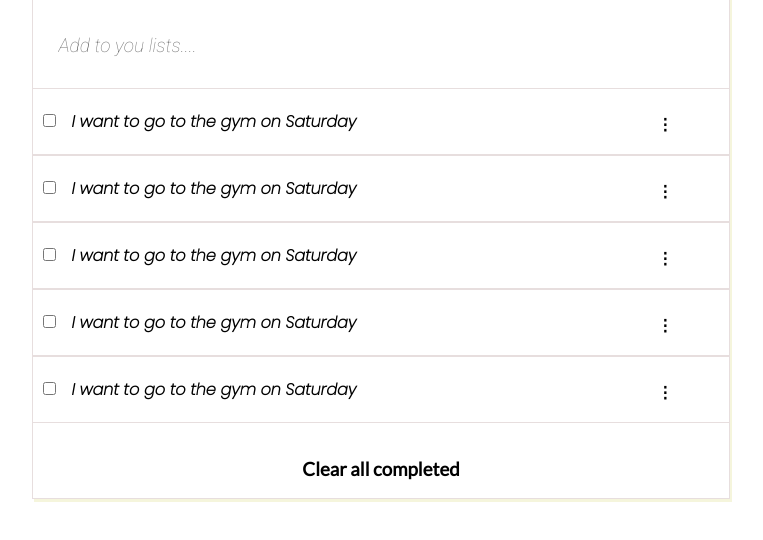
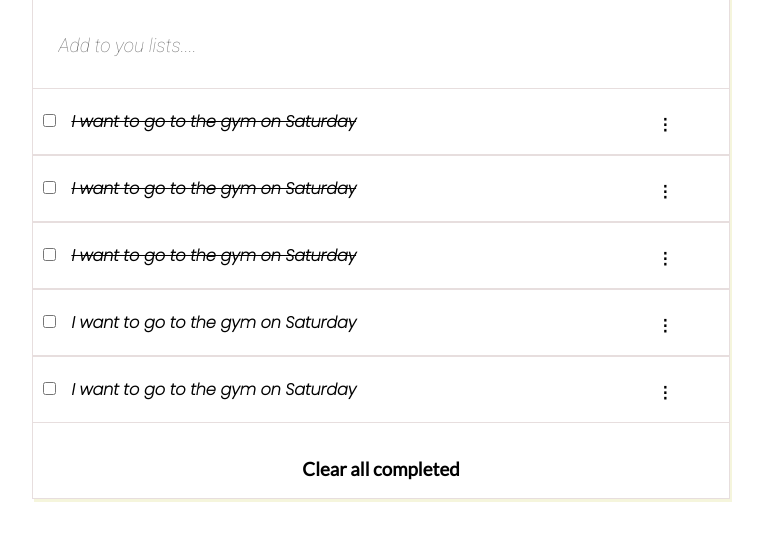
Before and after one commit to micheaol/to-do-list-app, a website built with webpack: page src/index.html in a window 1280 px wide. Shown: the part 96-636 px from the top of the page, without its empty margins (259-1022 px from the left). Built offline with nearby package versions, Linux system fonts and the light colour scheme.

Commit message:
feat: add logic to save to local storage

```diff
--- a/package.json
+++ b/package.json
@@ -24,6 +24,7 @@
   "devDependencies": {
     "css-loader": "^6.5.0",
     "html-webpack-plugin": "^5.5.0",
+    "imports-loader": "^3.1.0",
     "style-loader": "^3.3.1",
     "webpack": "^5.60.0",
     "webpack-cli": "^4.9.1",
--- /dev/null
+++ b/src/getTasks.js
@@ -0,0 +1,54 @@
+import tasks from './tasks.js';
+
+function getMyElement(para) {
+  return document.querySelector(para);
+}
+
+function createMyElement(para) {
+  return document.createElement(para);
+}
+
+function addtoLocal() {
+    localStorage.setItem('key', JSON.stringify(tasks));
+  }
+
+
+
+function getTasks() {
+  tasks.forEach((task) => {
+    const li = createMyElement('li');
+    li.innerHTML = task.description;
+    const ul = getMyElement('#inner-tasks');
+
+    const checkBox = createMyElement('input');
+    checkBox.type = 'checkbox';
+    checkBox.name = 'checkbox';
+    checkBox.className = 'check-box';
+    li.prepend(checkBox);
+
+    const dots = createMyElement('span');
+    dots.innerHTML = '⋮';
+    dots.className = 'dot-line';
+    li.appendChild(dots);
+
+    checkBox.addEventListener('change', (e) => {
+      if (e.target.checked) {
+        console.log(task.completed = true)
+      } else {
+        console.log(task.completed = false)
+      }
+    });
+
+    if(task.completed === false){
+        li.classList.toggle('over-line')
+    }
+
+    addtoLocal()
+    ul.appendChild(li);
+
+  });
+}
+
+
+
+export default getTasks;
--- a/src/index.js
+++ b/src/index.js
@@ -1,59 +1,5 @@
 import './style.css';
-
-function getMyElement(para) {
-  return document.querySelector(para);
-}
-
-function createMyElement(para) {
-  return document.createElement(para);
-}
-
-const tasks = [
-  {
-    description: 'I want to go to the gym on Saturday',
-    completed: true,
-    index: 1,
-  },
-  {
-    description: 'I want to go to the gym on Saturday',
-    completed: true,
-    index: 2,
-  },
-  {
-    description: 'I want to go to the gym on Saturday',
-    completed: true,
-    index: 3,
-  },
-  {
-    description: 'I want to go to the gym on Saturday',
-    completed: true,
-    index: 4,
-  },
-  {
-    description: 'I want to go to the gym on Saturday',
-    completed: true,
-    index: 5,
-  },
-];
-
-function getTasks() {
-  tasks.forEach((task) => {
-    const li = createMyElement('li');
-    li.innerHTML = task.description;
-    const ul = getMyElement('#inner-tasks');
-
-    const checkBox = createMyElement('input');
-    checkBox.type = 'checkbox';
-    checkBox.className = 'check-box';
-    li.prepend(checkBox);
-
-    const dots = createMyElement('span');
-    dots.innerHTML = '⋮';
-    dots.className = 'dot-line';
-    li.appendChild(dots);
-
-    ul.appendChild(li);
-  });
-}
+import './interact.js';
+import getTasks from './getTasks';
 
 getTasks();
--- /dev/null
+++ b/src/interact.js
@@ -0,0 +1,3 @@
+// import getTasks from './getTasks';
+
+// console.log(getTasks())
--- a/src/style.css
+++ b/src/style.css
@@ -81,3 +81,7 @@
     margin-left: 62%;
   }
 }
+
+.over-line {
+  text-decoration: line-through;
+}
--- /dev/null
+++ b/src/tasks.js
@@ -0,0 +1,30 @@
+const tasks = [
+  {
+    description: 'I want to go to the gym on Saturday',
+    completed: false,
+    index: 1,
+  },
+  {
+    description: 'I want to go to the gym on Saturday',
+    completed: false,
+    index: 2,
+  },
+  {
+    description: 'I want to go to the gym on Saturday',
+    completed: false,
+    index: 3,
+  },
+  {
+    description: 'I want to go to the gym on Saturday',
+    completed: true,
+    index: 4,
+  },
+  {
+    description: 'I want to go to the gym on Saturday',
+    completed: true,
+    index: 5,
+  },
+];
+
+
+export default tasks;
--- a/webpack.config.js
+++ b/webpack.config.js
@@ -7,7 +7,7 @@
     main: path.resolve(__dirname, './src/index.js'),
   },
   output: {
-    path: path.resolve(__dirname, './dist'),
+    path: path.resolve(__dirname, ' ./dist'),
     filename: 'index_bundle.js',
   },
   module: {
@@ -21,6 +21,7 @@
   devServer: {
     static: './dist',
   },
+
   plugins: [
     new HtmlWebpackPlugin({
       template: './src/index.html',
```
Also changed, not shown: 1 other file.
